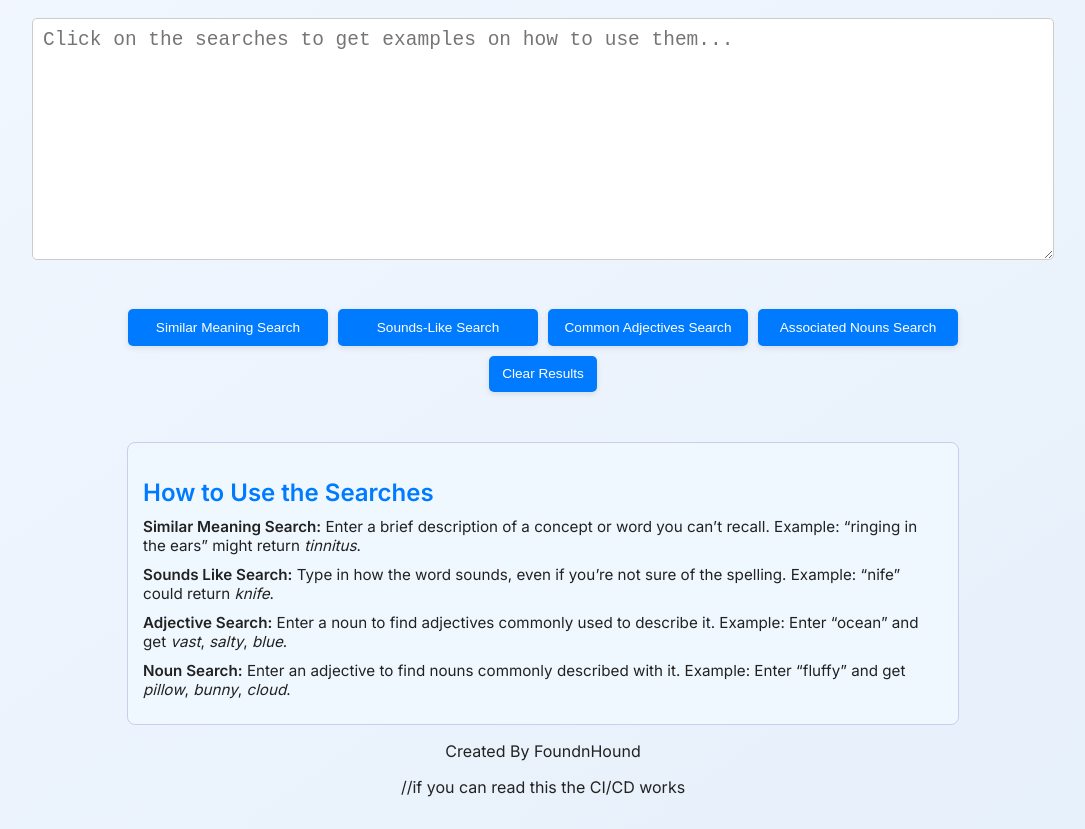
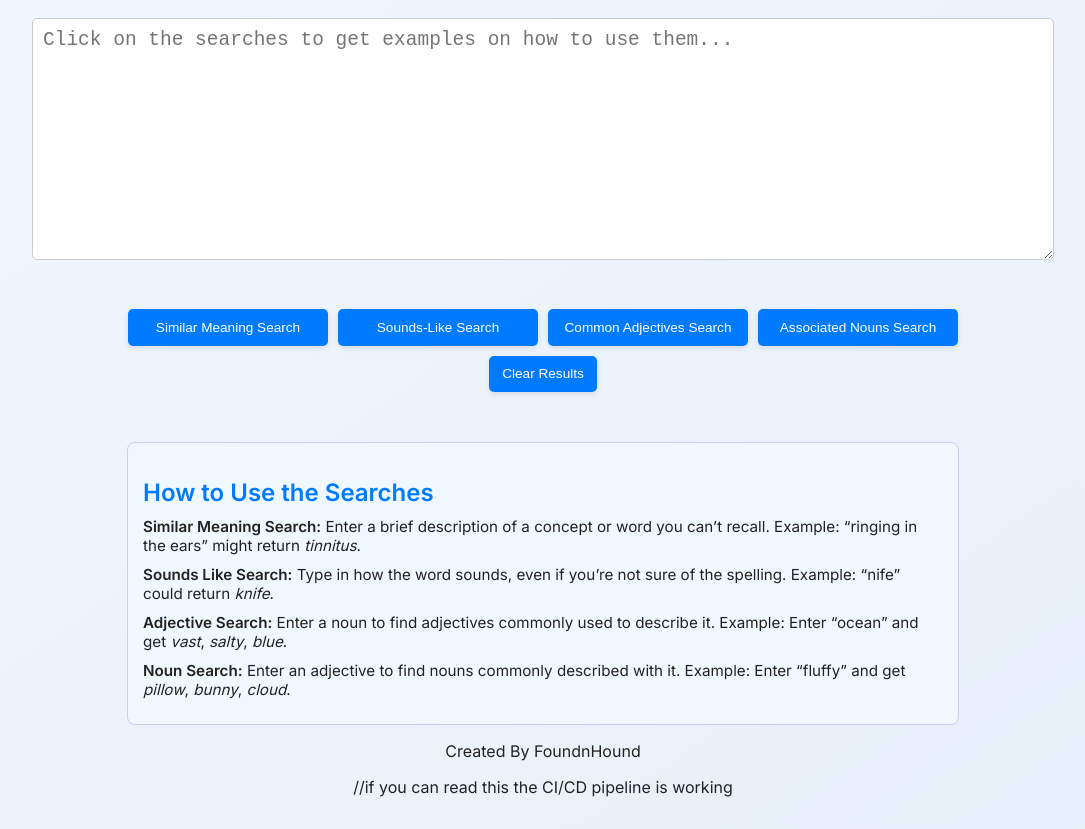
Before and after one commit to FoundnHound/ReverseSearch, a website: page public/index.html in a window 1280 px wide. Shown: the part 74-903 px from the top of the page, without its empty margins (97-1182 px from the left). Drawn offline with Linux system fonts and the light colour scheme.

Commit message:
Update index.html

```diff
--- a/public/index.html
+++ b/public/index.html
@@ -46,6 +46,6 @@
     <p>
       Created By FoundnHound
     </p>
-    <script src="functions.js"></script> //if you can read this the CI/CD works
+    <script src="functions.js"></script> //if you can read this the CI/CD pipeline is working
   </body>
   </html>
```
